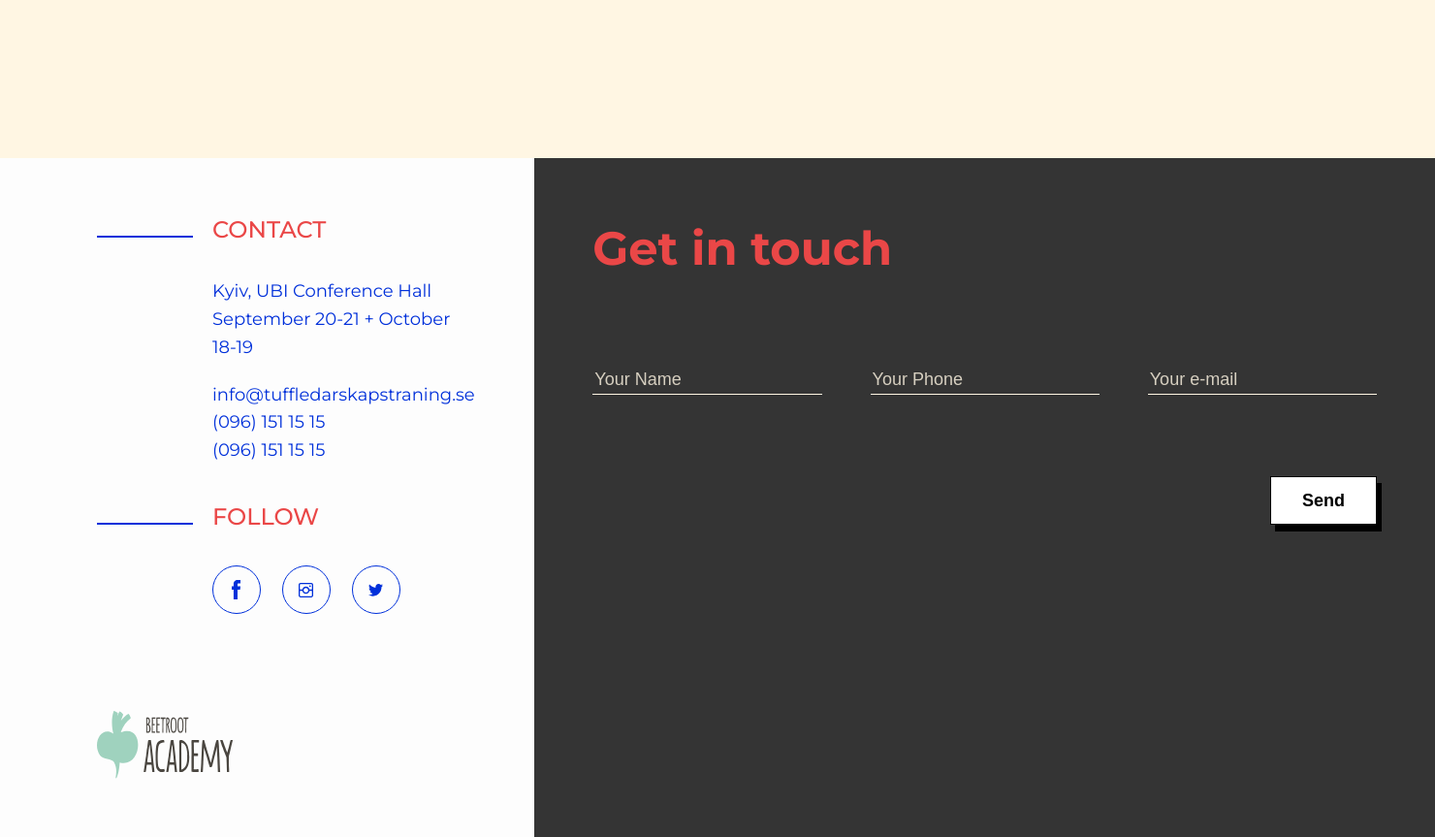
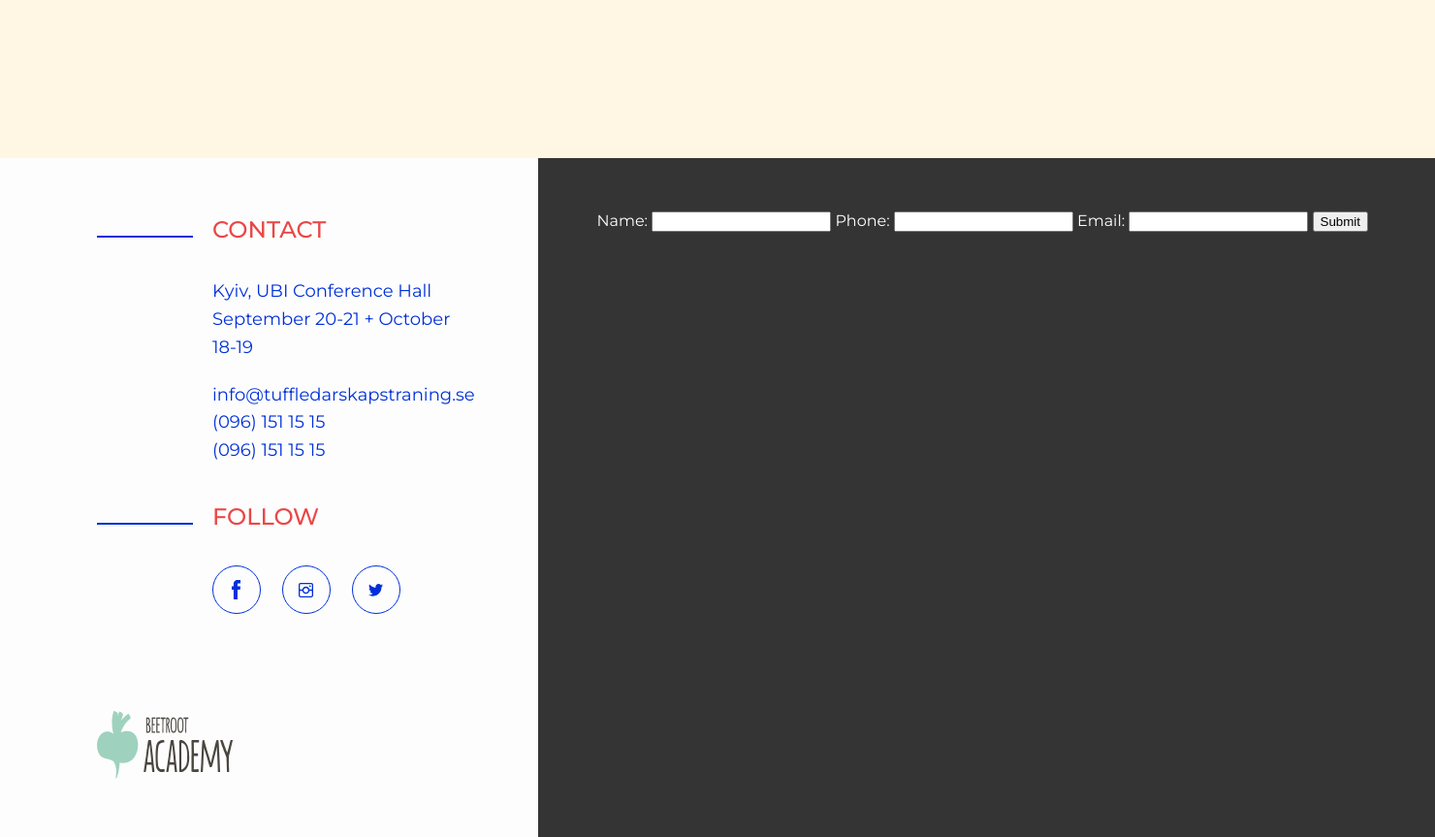
Before and after one commit to Zmiyuchkaa/cryptodev, a PHP site: page / in a window 1480 px wide. Shown: the part 5120-5983 px from the top of the page at 97% size. Run offline with PHP 8.4, Linux system fonts and the light colour scheme; data that the repository does not hold is empty.

```diff
--- a/src/index.php
+++ b/src/index.php
@@ -61,7 +61,7 @@ echo "Thanks.";
           </div>
           <div class="kz__overview__top-screen__heading__wrapper">
             <h2 class="kz__overview__top-screen__heading__text">
-              20-21 Sept + 18-19 Oct
+              20-25 Sept + 18-19 Oct
             </h2>
           </div>
           <div class="kz__overview__top-screen__heading__container--empty"></div>
@@ -282,17 +282,20 @@ echo "Thanks.";
         <img src="images/beetroot-academy.svg" alt="Beetroot Academy" class="kz__beetroot-academy-img">
       </div>
       <div class="kz__footer__form">
-        <form class="kz__footer__form__container" action="index.php" method="post">
-          <h2 class="kz__footer__form__heading">Get in touch</h2>
-          <div class="kz__footer__form__fields-wrapper">
-            <input type="text" name='name' placeholder="Your Name" class="kz__footer__form__field kz__footer__form__field--name">
-            <input type="text" name='phone' placeholder="Your Phone" class="kz__footer__form__field kz__footer__form__field--name">
-            <input type="email" name='email' placeholder="Your e-mail" class="kz__footer__form__field">
-          </div>
-          <div class="kz__footer__form__button-wrapper">
-            <button type="submit" name="button" class="kz__footer__form__button">Send</button>
-          </div>
+        <form action="index.php" method="post">
+          <label for="name">Name:</label>
+          <input name="name" id="name" type="text" />
+
+          <label for="phone">Phone:</label>
+          <input name="phone" id="phone" type="text" />
+
+          <label for="email">Email:</label>
+          <input name="email" id="email" type="text" />
+
+          <input type="hidden" name="process" value="1" />
+          <input type="submit" value="Submit" />
         </form>
+
       </div>
     </footer>
   </body>
```
